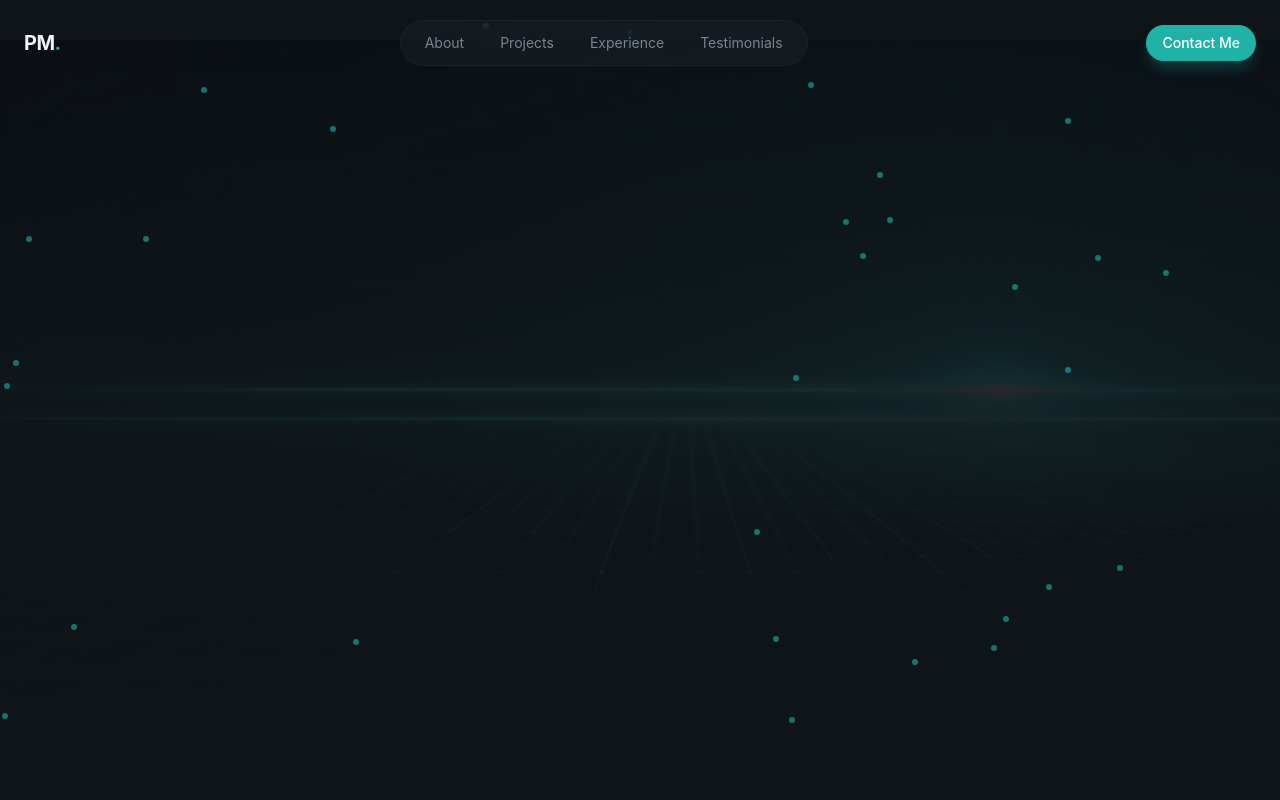
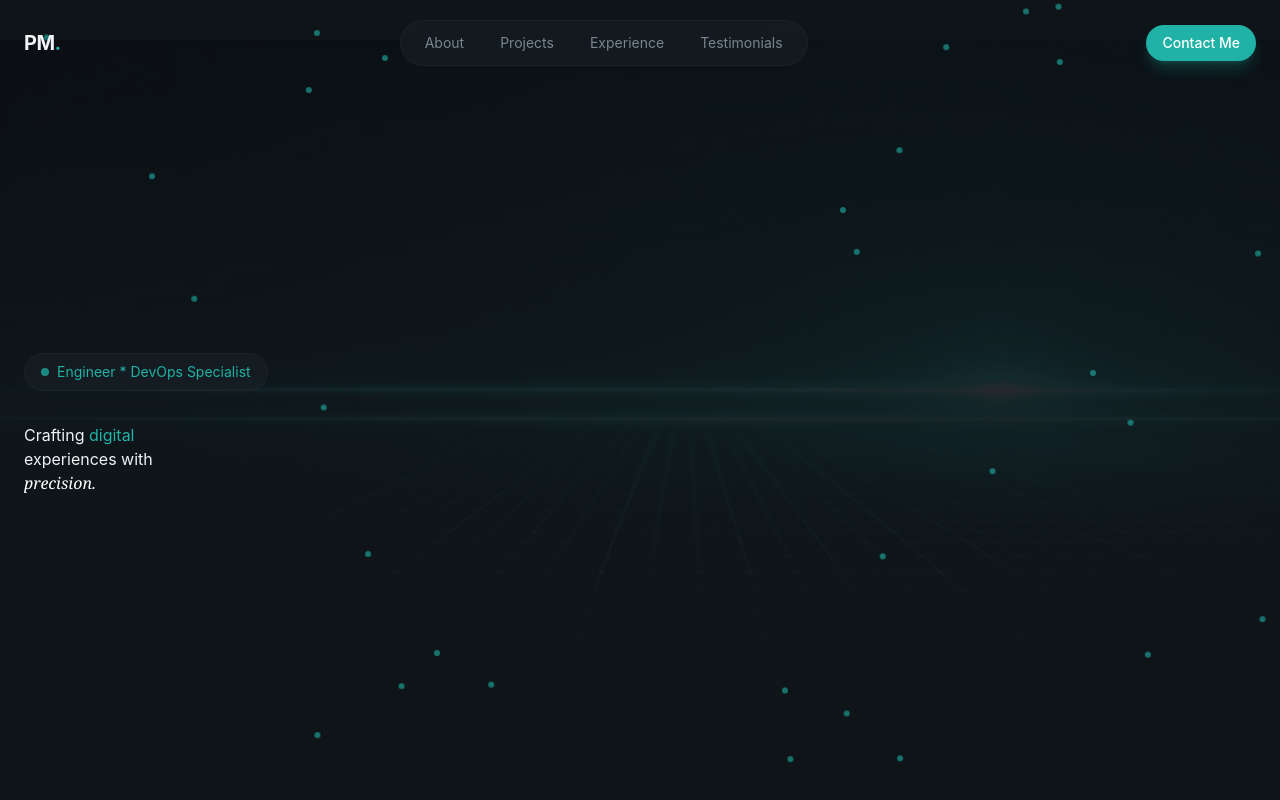
Before and after one commit to Ridzzz0Alam/dev_personal_project, a React (Vite) app: page / in a window 1280 px wide. Built offline with nearby package versions, Linux system fonts and the light colour scheme.

Commit message:
adding hero section

```diff
--- a/src/sections/Hero.jsx
+++ b/src/sections/Hero.jsx
@@ -19,9 +19,42 @@
                     backgroundColor: "#20B2A6",
                     left: `${Math.random() * 100}%`,
                     top:`${Math.random() * 100}%`,
+                    animation: `slow-drift ${
+                        15 + Math.random() * 20
+                    }s ease-in-out infinite`,
+                    animationDelay: `${Math.random() * 5}`,
                 }}
-                />
-               ))}
+             />
+            ))}
+            </div>
+
+            {/* Content */}
+            <div className="container mx-auto px-6 pt-32 pb-20 relative z-10">
+                <div className="grid lg:grid-cols-2 gap-12 items-center">
+                    {/* Left Column - Text Content  */}
+                    <div className="space-y-8">
+                        <div className="animate-fade-in">
+                            <span className="inline-flex items-center gap-2 px-4 py-2 rounded-full glass text-sm text-primary">
+                                <span className="w-2 h-2 bg-primary rounded-full animate-pulse"/>
+                                    Engineer * DevOps Specialist
+                            </span>
+                        </div>
+
+                        {/* Headline */}
+                        <div>
+                            <h1>
+                                Crafting <span className="text-primary glow-text">digital</span>
+                                <br />
+                                experiences with
+                                <br />
+                                <span className="font-serif italic font-normal text-white">
+                                    precision.
+                                </span>
+                            </h1>
+                        </div>
+                    </div>
+                    {/* Right Column - Text Content */}
+                </div>
             </div>
         </section>
     );
```
